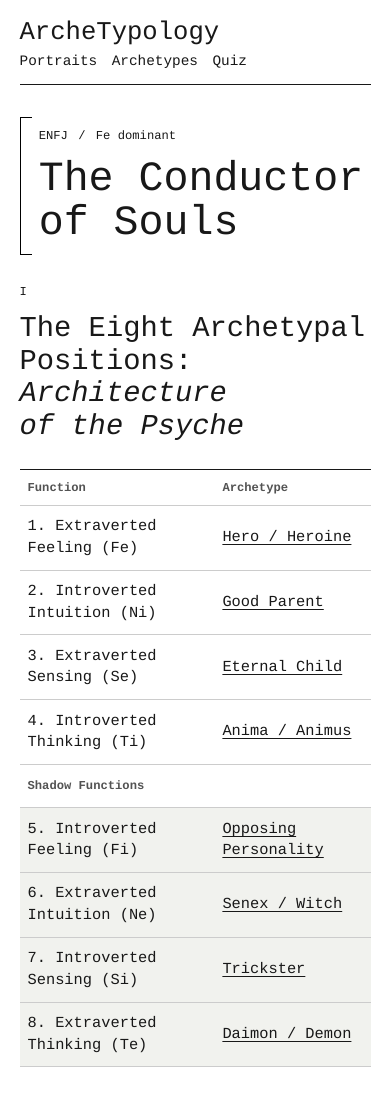
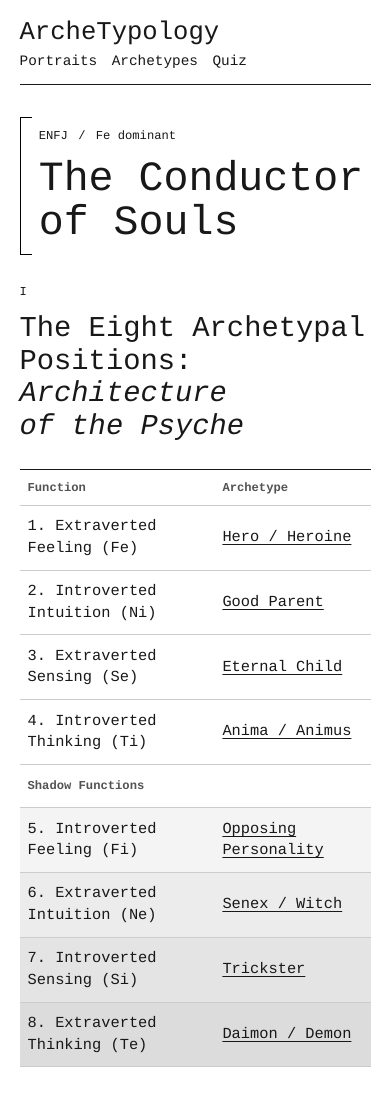
Before and after one commit to ptrkmrsck/archetypology, a plain HTML site: page types/enfj/index.html in a window 390 px wide. Shown: the top 1095 px of the page. Drawn offline with Linux system fonts and the light colour scheme.

Commit message:
Set body text in 16px Charter and soften shadow-row shading

```diff
--- a/css/style.css
+++ b/css/style.css
@@ -8,6 +8,7 @@
   --wash: #f1f2ee;
   --accent: #d7e2ea;
   --font: Courier, monospace;
+  --prose: Charter, "Bitstream Charter", "Sitka Text", Georgia, serif;
   --mark: #000;
   --measure: 42rem;
   --page: 82rem;
@@ -18,7 +19,7 @@ body {
   margin: 0;
   background: var(--paper);
   color: var(--ink);
-  font: 1.1875rem/1.6 var(--font);
+  font: 1rem/1.6 var(--font);
 }
 h1, h2, h3, p, blockquote, dl, dd { margin: 0; }
 h1, h2, h3 { font-family: var(--font); font-weight: 400; line-height: 1.13; text-wrap: balance; }
@@ -26,6 +27,7 @@ h1 { font-size: clamp(2.6rem, 5vw, 4.8rem); line-height: 1.05; }
 h2 { font-size: clamp(1.8rem, 3.5vw, 2.55rem); }
 h3 { font-size: 1.45rem; margin: 2em 0 .75em; }
 h1 em { font-style: normal; }
+p, blockquote, .quiz-explanation { font-family: var(--prose); }
 p + p, .section h2 + p, .governing-image h2 + p { margin-top: 1.2em; }
 a { color: var(--ink); text-underline-offset: .2em; }
 a:hover { text-decoration-thickness: 2px; }
@@ -53,7 +55,7 @@ button { font: inherit; cursor: pointer; }
 .masthead nav { display: flex; gap: clamp(.9rem, 3vw, 2.25rem); font: .9rem var(--font); }
 .directory-heading { display: grid; grid-template-columns: 1.3fr 1fr; align-items: end; gap: 2rem; padding: clamp(2rem, 4vw, 3.5rem) 0 2rem; }
 .directory-heading h1 { font-size: clamp(2rem, 5vw, 4rem); }
-.directory-heading p { max-width: 45ch; font: 1.05rem/1.45 var(--font); }
+.directory-heading p { max-width: 45ch; font: 1.05rem/1.45 var(--prose); }
 .function-group {
   display: grid;
   grid-template-columns: minmax(9rem, 20%) minmax(0, 1fr);
@@ -126,7 +128,11 @@ blockquote cite { display: block; font: .85rem/1.5 var(--font); margin-top: .6re
 .stack-table th, .stack-table td { text-align: left; padding: .65rem .5rem; border-bottom: 1px solid var(--rule); }
 .stack-table th, .shadow-label { font: 600 .76rem var(--font); color: var(--muted); }
 .stack-table th { border-top: 1px solid var(--ink); }
-.shadow-row { background: var(--wash); }
+/* Four ink densities, one for each shadow position. */
+.shadow-row { background-color: #f4f4f4; }
+.shadow-row:nth-child(2 of .shadow-row) { background-color: #ececec; }
+.shadow-row:nth-child(3 of .shadow-row) { background-color: #e4e4e4; }
+.shadow-row:nth-child(4 of .shadow-row) { background-color: #dcdcdc; }
 .governing-image { background: var(--ink); color: var(--paper); padding-block: 3rem; }
 .governing-image .section-number, .governing-image a { color: var(--accent); }
 .related-types-inner { padding-top: 2.5rem; }
@@ -183,7 +189,6 @@ blockquote cite { display: block; font: .85rem/1.5 var(--font); margin-top: .6re
   .type-title { grid-column: 2; }
 }
 @media (max-width: 42rem) {
-  body { font-size: 1rem; }
   .directory-heading { grid-template-columns: 1fr; gap: 1rem; }
   .function-group { grid-template-columns: 1fr; }
   .function-group h2 { padding: 0 0 .6rem; }
```
